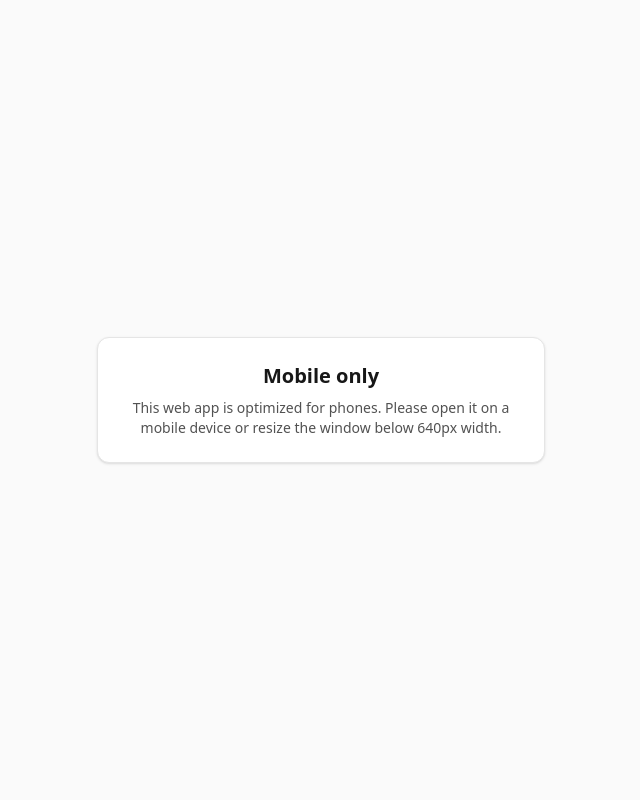
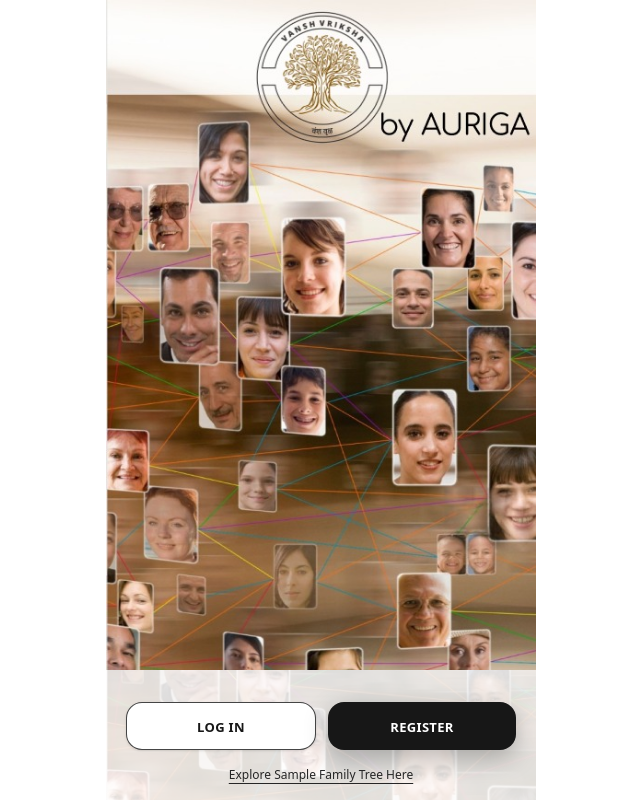
Before and after one commit to sahilraj3324/Auriga, a React (Vite) app: page / in a window 1280 px wide. Shown: the whole page, without its empty margins (319-959 px from the left). Built offline with nearby package versions, Linux system fonts and the light colour scheme.

Commit message:
regester-page

```diff
--- a/package.json
+++ b/package.json
@@ -13,6 +13,7 @@
     "@tailwindcss/vite": "^4.1.12",
     "react": "^19.1.1",
     "react-dom": "^19.1.1",
+    "react-router-dom": "^7.8.2",
     "tailwindcss": "^4.1.12"
   },
   "devDependencies": {
--- a/src/App.tsx
+++ b/src/App.tsx
@@ -1,12 +1,18 @@
 import './App.css'
+import AuthPage from './app/auth/AuthPage'
 import Login from './app/auth/Login'
+import { BrowserRouter , Routes ,Route } from 'react-router-dom'
 
 function App() {
 
   return (
-    <>
-      <Login />
-    </>
+
+    <BrowserRouter >
+    <Routes>
+      <Route path='/login' element={<Login />} />
+      <Route path='/' element={<AuthPage />} />
+    </Routes>
+    </BrowserRouter >
   )
 }
 
--- /dev/null
+++ b/src/app/auth/AuthPage.tsx
@@ -0,0 +1,64 @@
+import React from "react";
+import { Link } from "react-router-dom";
+import regesterimage from "../../assets/regester.jpg"
+
+const BACKGROUND_URL = regesterimage // placeholder motion-ish bg
+
+
+
+
+
+export default function AuthPage() {
+  return (
+    <div className="relative mx-auto h-[100dvh] w-full max-w-[430px] overflow-hidden bg-black text-[#101010]">
+      {/* Header: logo and byline */}
+      <header className="relative flex items-center gap-3  ">
+        <img
+          src={BACKGROUND_URL}
+          alt="Family Echo logo" />
+      </header>
+
+      {/* Bottom actions with background image */}
+      <div className="absolute inset-x-0 bottom-0 z-10">
+        <div className="relative">
+          <img
+            src={BACKGROUND_URL}
+            alt="bg"
+            className="absolute inset-0 h-full w-full object-cover"
+            draggable={false}
+          />
+          <div className="absolute inset-0 bg-white/85" />
+
+          <div className="relative px-5 pb-[max(16px,env(safe-area-inset-bottom))] pt-8">
+            <div className="flex items-center gap-3">
+
+              <button
+                className="h-12 flex-1 rounded-2xl border border-neutral-900/80 bg-white text-neutral-900 shadow-sm active:scale-[.98]"
+              >
+                <Link to="/login" className="">
+                <span className="text-[13px] font-semibold tracking-wide">LOG IN</span>
+                </Link>
+              </button>
+
+
+              <button
+                className="h-12 flex-1 rounded-2xl bg-neutral-900 text-white shadow-[0_8px_24px_rgba(0,0,0,0.25)] active:scale-[.98]"
+              >
+                <span className="text-[13px] font-semibold tracking-wide">REGISTER</span>
+              </button>
+            </div>
+
+            <div className="mt-4 text-center">
+              <button className="mx-auto block text-[12px] font-medium text-neutral-800 underline underline-offset-4">
+                Explore Sample Family Tree Here
+              </button>
+            </div>
+          </div>
+        </div>
+      </div>
+
+      {/* Floating face badges */}
+
+    </div>
+  );
+}
```
Also changed, not shown: src/assets/regester.jpg (added), 1 other file (tests, documents, lock files or other folders).
